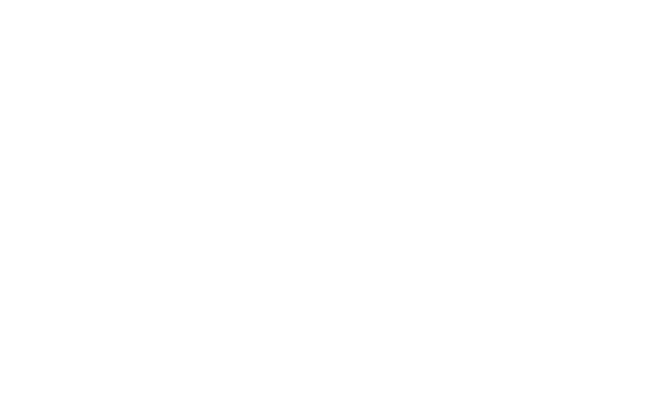
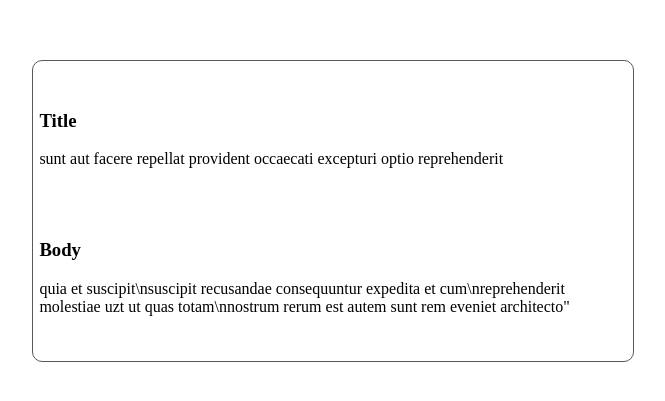
Before and after one commit to Ahsanulhaq01/Intermediate-React-Project, a React (Vite) app in the folder blog/: page /post in a window 1280 px wide. Before the commit this address had no page. Shown: the part 195-596 px from the top of the page, without its empty margins (307-972 px from the left). Built offline with nearby package versions, Linux system fonts and the light colour scheme.

Commit message:
add post page

```diff
--- a/blog/src/App.jsx
+++ b/blog/src/App.jsx
@@ -1,5 +1,6 @@
 import Navbar from "./Navabar/Navbar";
 import Posts from "./pages/posts/Posts";
+import Post from "./pages/post/Post";
 import { Routes, Route } from "react-router";
 import Homepage from "./pages/homepage/Homepage";
 import ContactPage from "./pages/contactpage/ContactPage";
@@ -10,7 +11,7 @@
         <Route index element={<Homepage />}></Route>
         <Route path="posts" element={<Posts />}></Route>
         <Route path="contact" element={<ContactPage />}></Route>
-        {/* <Route path="post" element={<SinglePost/>}></Route> */}
+        <Route path="post" element={<Post/>}></Route>
       </Routes>
     </>
   );
--- /dev/null
+++ b/blog/src/pages/post/Post.jsx
@@ -0,0 +1,39 @@
+import Navbar from "../../Navabar/Navbar";
+import "./post.css";
+
+function Post() {
+  return (
+    <>
+      {/* <Navbar/> */}
+      <div className="container">
+        <div className="post-container">
+          <div className="title">
+            <div className="post-title-heading">
+              <h3 className="title-heading">Title</h3>
+            </div>
+            <div className="post-title">
+              <p className="title-text text">
+                sunt aut facere repellat provident occaecati excepturi optio
+                reprehenderit
+              </p>
+            </div>
+          </div>
+          <div className="body">
+            <div className="post-body-heading">
+              <h3 className="body-heading">Body</h3>
+            </div>
+            <div className="post-body">
+              <p className="body-text text">
+                quia et suscipit\nsuscipit recusandae consequuntur expedita et
+                cum\nreprehenderit molestiae uzt ut quas totam\nnostrum rerum
+                est autem sunt rem eveniet architecto"
+              </p>
+            </div>
+          </div>
+        </div>
+      </div>
+    </>
+  );
+}
+
+export default Post;
--- /dev/null
+++ b/blog/src/pages/post/post.css
@@ -0,0 +1,35 @@
+.container {
+  min-height: 100dvh;
+  z-index: 100;
+  margin: 0;
+  display: flex;
+  justify-content: center;
+  align-items: center;
+  padding: min(0.4rem, 3%);
+}
+.post-container {
+    border: 1px solid rgb(92, 88, 88);
+    border-radius: 10px;
+  max-width: 600px;
+  width: 100%;
+  min-height: 300px;
+  display: flex;
+  flex-direction: column;
+  justify-content: space-evenly;
+}
+.title {
+  padding: min(0.4rem, 3%);
+}
+.body {
+  padding: min(0.4rem, 3%);
+}
+
+@media (max-width: 380px) {
+  .text {
+    overflow: none;
+    text-overflow: ellipsis;
+    width: 100%;
+    display: block;
+    font-size: clamp(0.8rem, 1rem, 0.8rem);
+  }
+}
--- a/blog/src/pages/posts/Posts.jsx
+++ b/blog/src/pages/posts/Posts.jsx
@@ -1,7 +1,7 @@
 import { useEffect, useState } from "react";
 import axios from "axios";
 import Navbar from "../../Navabar/Navbar";
-import "./post.css";
+import "./posts.css";
 
 function Posts() {
   const [blogdata, setBlogData] = useState([]);
```
Also changed, not shown: blog/src/pages/posts/posts.css (renamed from blog/src/pages/posts/post.css).
